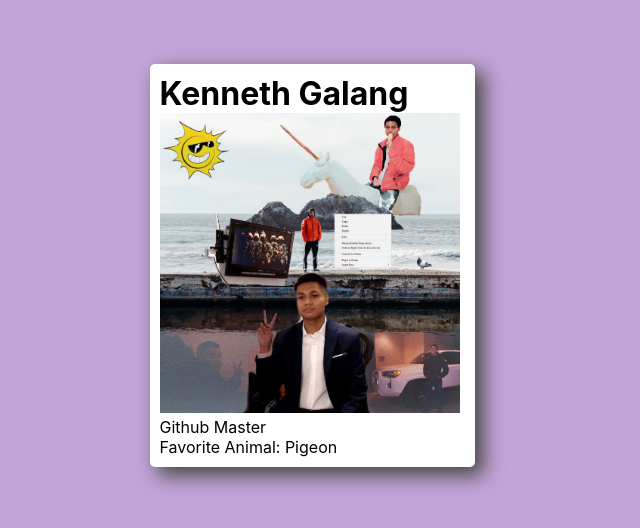
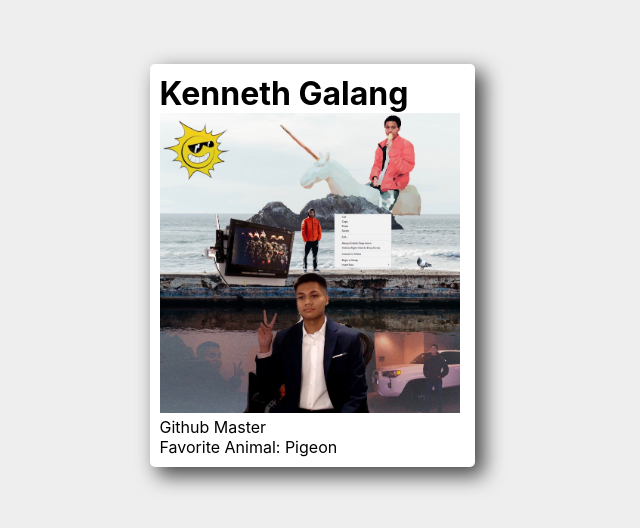
Before and after one commit to nnfp/CryptoWatch, a Next.js app in the folder applications/crypto-tracker/: page /kenneth in a window 1280 px wide. Shown: the top 528 px of the page, without its empty margins (328-968 px from the left). Built offline with nearby package versions, Linux system fonts and the light colour scheme.

Commit message:
changed color on individualpage.

```diff
--- a/applications/crypto-tracker/components/IndividualPage/IndividualPage.module.css
+++ b/applications/crypto-tracker/components/IndividualPage/IndividualPage.module.css
@@ -1,6 +1,6 @@
 .color{
     padding-top: 5%;
-    background-color: #6400a750;
+    background-color: #EEEEEE;
     height: 100vh;
 }
 
--- a/applications/crypto-tracker/components/KennethPage/KennethPage.module.css
+++ b/applications/crypto-tracker/components/KennethPage/KennethPage.module.css
@@ -1,6 +1,6 @@
 .color{
     padding-top: 5%;
-    background-color: #6400a750;
+    background-color: #EEEEEE;
     height: 100vh;
 }
 
```
